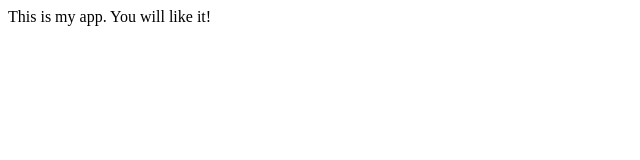
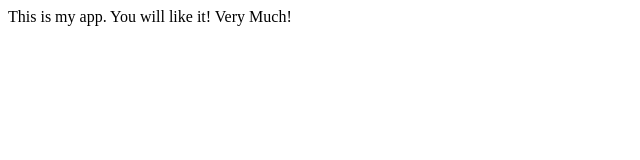
Before and after one commit to gsam7/projects, a plain HTML site: page index.html in a window 1280 px wide. Shown: the whole page, without its empty margins (0-640 px from the left). Drawn offline with Linux system fonts and the light colour scheme.

Commit message:
Testing Connectivity with Github

```diff
--- a/index.html
+++ b/index.html
@@ -3,6 +3,6 @@
   <title>My App</title>
   </head>
   <body>
-    This is my app. You will like it!
+    This is my app. You will like it! Very Much!
   </body>
 </html>
```
